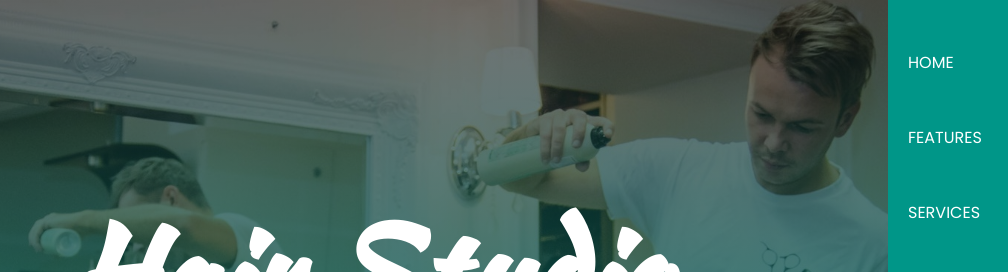
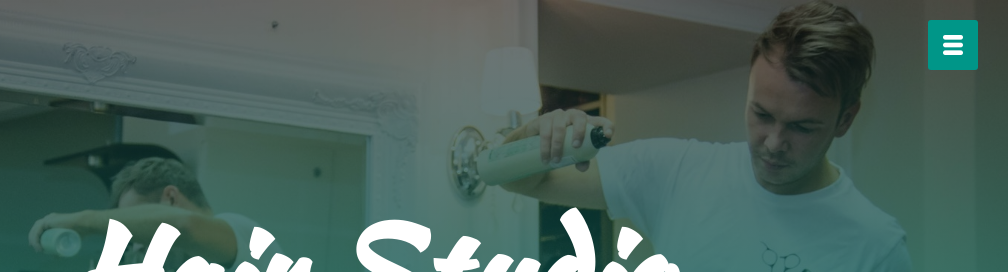
Before and after one commit to Tew-odros/hair-studio, a plain HTML site: page index.html in a window 1280 px wide. Shown: the top 272 px of the page, 272-1280 px from the left. Drawn offline with Linux system fonts and the light colour scheme.

Commit message:
Side navigation is more styled and also js added

```diff
--- a/index.html
+++ b/index.html
@@ -35,5 +35,23 @@
         </ul>
       </nav>
     </div>
+    <div id="menubtn">
+      <img src="/images/menu.png" id="menu" />
+    </div>
+    <script>
+      var menubtn = document.getElementById("menubtn");
+      var sidenav = document.getElementById("sidenav");
+      var menu = document.getElementById("menu");
+      sidenav.style.right = "-250px";
+      menubtn.onclick = function () {
+        if (sidenav.style.right == "-250px") {
+          sidenav.style.right = "0";
+          menu.src = "/images/close.png";
+        } else {
+          sidenav.style.right = "-250px";
+          menu.src = "/images/menu.png";
+        }
+      }
+    </script>
   </body>
 </html>
--- a/styles/styles.css
+++ b/styles/styles.css
@@ -72,13 +72,14 @@
 }
 
 #sidenav {
-  width: 120px;
+  width: 250px;
   height: 100vh;
   position: fixed;
-  right: 0;
+  right: -250px;
   top: 0;
   background: #009688;
   z-index: 2;
+  transition: 0.5s;
 }
 
 nav ul li {
@@ -90,3 +91,21 @@ nav ul li a {
   text-decoration: none;
   color: #fff;
 }
+
+#menubtn {
+  width: 50px;
+  height: 50px;
+  background: #009688;
+  text-align: center;
+  position: fixed;
+  right: 30px;
+  top: 20px;
+  border-radius: 3px;
+  z-index: 3;
+  cursor: pointer;
+}
+
+#menubtn img {
+  width: 20px;
+  margin-top: 15px;
+}
```
